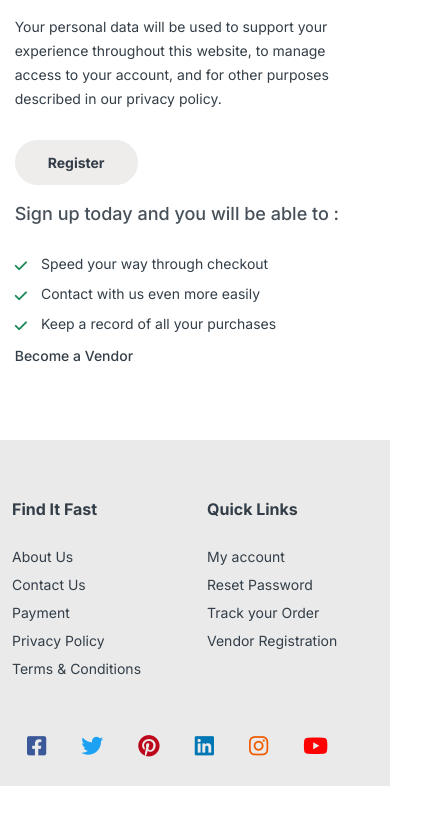
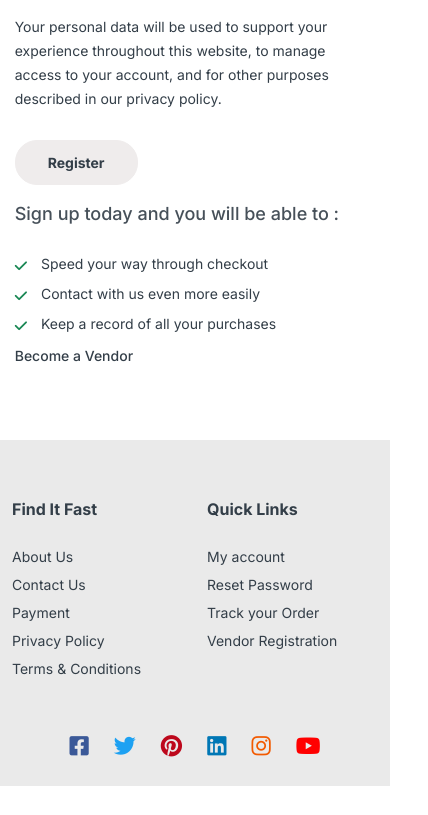
Before and after one commit to kaziomar144/My-account---QMET-HEALTHCARE, a plain HTML site: page index.html in a window 390 px wide. Shown: the part 1179-1994 px from the top of the page, 428 px wide, since content can reach past the window. Drawn offline with Linux system fonts and the light colour scheme.

Commit message:
Overflow Scroling issue solved

```diff
--- a/index.html
+++ b/index.html
@@ -374,7 +374,7 @@
                             <li><img src="./assets/img/payment-logo.png" alt=""></li>
                         </ul>
                     </div>
-                    <div class="footerCallUs d-block d-lg-none">
+                    <div class="footerCallUs d-flex d-lg-none">
                         <div class="media d-flex">
                             <div class="mediaBody">
                                 <span class="callUsText">Got Questions ? Call us 24/7!</span>
--- a/scss/layouts/_footer.scss
+++ b/scss/layouts/_footer.scss
@@ -1,6 +1,7 @@
 #footerWrap{
     background-color: #f8f8f8;
     padding-bottom: 17px;
+    overflow: hidden;
     @include mq('tablet-wide','max'){
         background-color: #eaeaea;
     }
@@ -27,7 +28,7 @@
                 li{
                     margin-right: 20px;
                     @include mq('tablet-wide','max'){
-                        margin-right: 35px;
+                        margin-right: 25px;
                     }
                     a{
                         color: #7c7c7c;
@@ -39,6 +40,9 @@
                     }
                     &:hover a{
                         color: var(--i);
+                    }
+                    &:last-child{
+                        margin-right: 0;
                     }
                 }
             }
--- a/scss/layouts/_header.scss
+++ b/scss/layouts/_header.scss
@@ -1,4 +1,5 @@
 #headerWrap{
+    // overflow: hidden;
     .topHeader{
         border-bottom: 1px solid $grayColor;
         display: none;
@@ -190,6 +191,10 @@
                     right: -50px!important;
                     left: auto!important;
                     top: 100%!important;
+
+                    @include mq('tablet-wide','max'){
+                        display: none;
+                    }
                     .registerSingInInner{
                         min-width: 220px;
                         text-align: center;
--- a/scss/layouts/_site_content.scss
+++ b/scss/layouts/_site_content.scss
@@ -1,5 +1,6 @@
 #siteContent{
     margin-bottom: 2.857em;
+    overflow: hidden;
     .breadcrumb{
         background-color: transparent;
         padding: 1.786em 0 1.6em;
--- a/scss/style.scss
+++ b/scss/style.scss
@@ -16,4 +16,5 @@ body{
     background-color: $white;
     -webkit-text-size-adjust: 100%;
     -webkit-tap-highlight-color: transparent;
+    // overflow-x: hidden; /* Hide horizontal scrollbar */
 }
```
Also changed, not shown: assets/css/style.css, assets/css/style.min.css, assets/js/main.js (line endings or trailing spaces), 2 other files.
